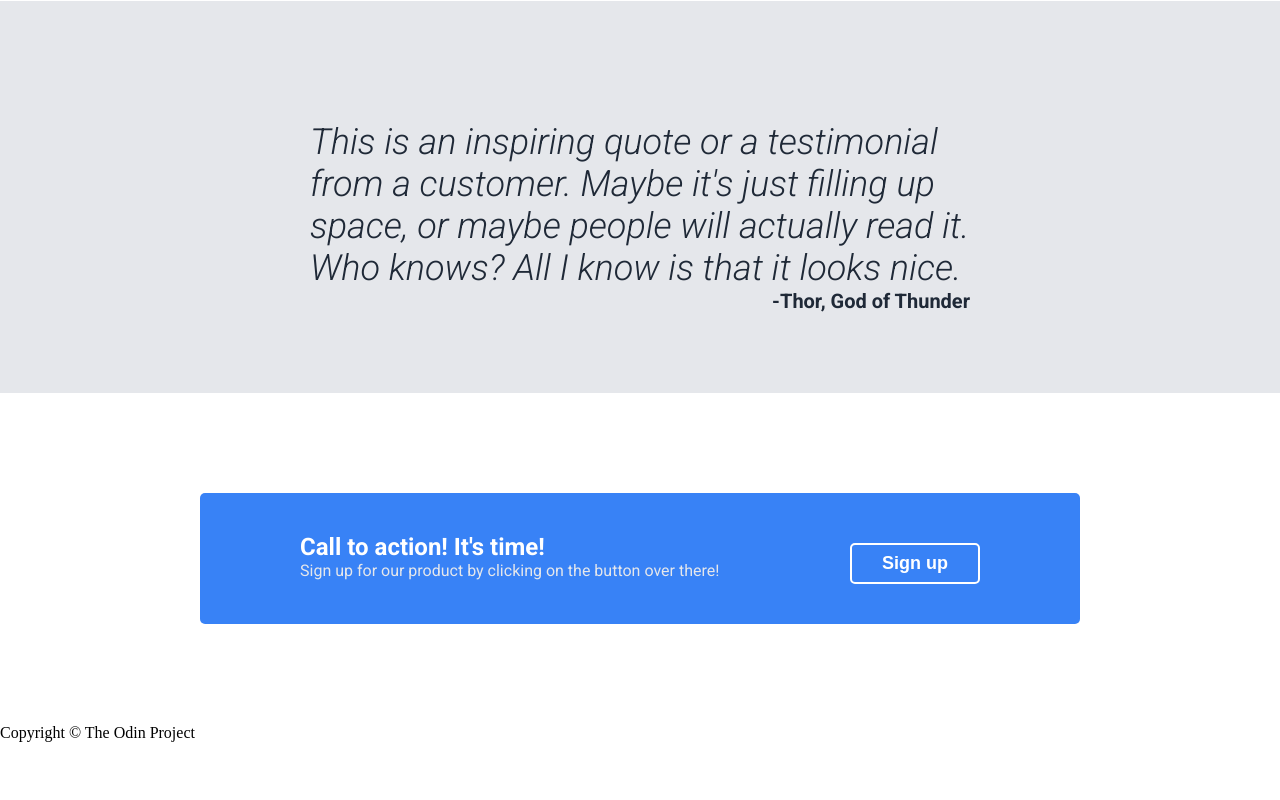
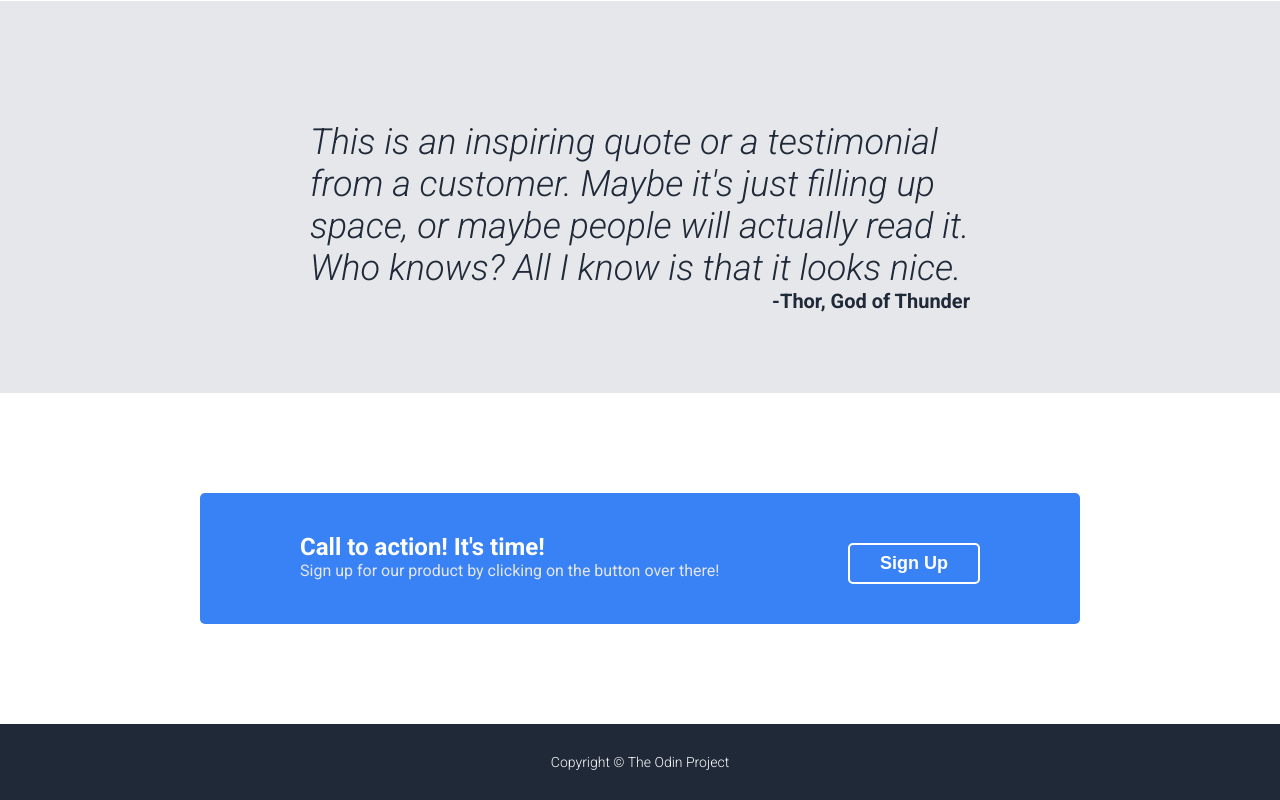
Before and after one commit to VasKD/odin-landing-page, a plain HTML site: page index.html in a window 1280 px wide. Shown: the part 843-1643 px from the top of the page. Before the commit the page ends 1585 px from the top, so only its background shows below. Drawn offline with Linux system fonts and the light colour scheme.

Commit message:
Add CSS to footer

```diff
--- a/index.html
+++ b/index.html
@@ -74,7 +74,7 @@
                         <h2>Call to action! It's time!</h2>
                         <p>Sign up for our product by clicking on the button over there!</p>
                     </div>
-                    <button class="button-two">Sign up</button>
+                    <button class="button-two"><a href="#">Sign Up</a></button>
                 </div>
             </div>
         </div>
--- a/style.css
+++ b/style.css
@@ -3,10 +3,13 @@
     margin: 0;
 }
 
+body {
+    font-family: "Roboto", sans-serif;
+}
+
 .container {
     display: flex;
     flex-direction: column;
-    font-family: "Roboto", sans-serif;
 }
 
 /* SECTION ONE */
@@ -176,3 +179,15 @@ a {
 .text p {
     color: #e5e7eb;
 }
+
+
+/* FOOTER */
+
+footer {
+    padding: 30px 100px 30px 100px;
+    text-align: center;
+    color: white;
+    background-color: #1f2937;
+    font-weight: 300;
+    font-size: 14px;
+}
```
